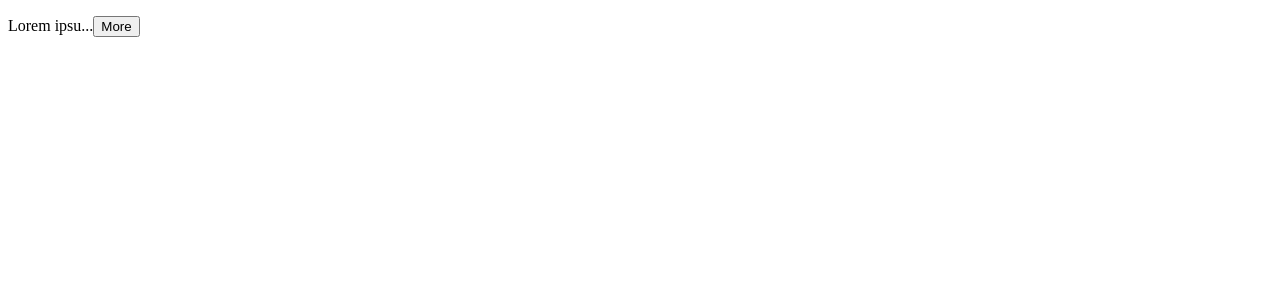
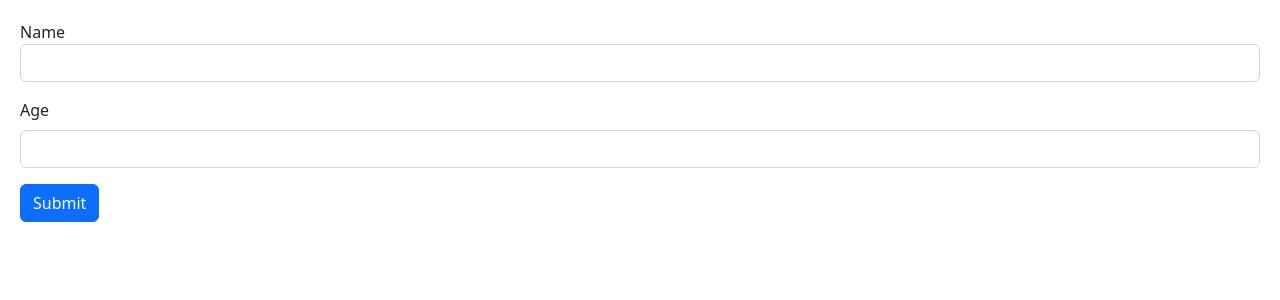
Before and after one commit to contacttokunal/react-basic, a React (Vite) app: page / in a window 1280 px wide. Shown: the top 300 px of the page. Built offline with nearby package versions, Linux system fonts and the light colour scheme.

Commit message:
handling form submission

```diff
--- a/src/App.tsx
+++ b/src/App.tsx
@@ -1,22 +1,9 @@
-import ExpandableText from "./components/ExpandableText";
+import Form from "./components/Form";
 
 const App = () => {
   return (
     <div>
-      <ExpandableText maxChars={10}>
-        Lorem ipsum dolor sit amet consectetur adipisicing elit. Provident
-        suscipit doloribus odio, fugit nemo distinctio ex repellat ea aut
-        molestias necessitatibus voluptatum placeat dolore sit accusantium nobis
-        quae tempora, pariatur fuga explicabo ab? Doloremque, unde ducimus
-        repudiandae sint obcaecati neque hic, sunt laboriosam magnam esse
-        commodi at vel, temporibus iure consequuntur consequatur. Fuga optio
-        officiis natus laborum, molestiae temporibus blanditiis. Molestias,
-        illum voluptate cum, voluptates nulla iure nam eaque quasi quae,
-        laboriosam mollitia modi corporis! Porro cumque delectus perspiciatis
-        distinctio optio aut, ducimus voluptatum. Repudiandae pariatur harum,
-        minus est, architecto ab expedita consequatur aperiam ad quae rerum,
-        culpa quisquam tempore!
-      </ExpandableText>
+      <Form />
     </div>
   );
 };
--- /dev/null
+++ b/src/components/Form.tsx
@@ -0,0 +1,30 @@
+import React, { FormEvent } from "react";
+
+const Form = () => {
+  const handleSubmit = (event: FormEvent) => {
+    event.preventDefault();
+    console.log("submitted");
+  };
+
+  return (
+    <form onSubmit={handleSubmit}>
+      <div className="mb-3">
+        <label htmlFor="name" className="form-lebel">
+          Name
+        </label>
+        <input id="name" type="text" className="form-control" />
+      </div>
+      <div className="mb-3">
+        <label htmlFor="age" className="form-label">
+          Age
+        </label>
+        <input id="age" type="number" className="form-control" />
+      </div>
+      <button className="btn btn-primary" type="submit">
+        Submit
+      </button>
+    </form>
+  );
+};
+
+export default Form;
--- /dev/null
+++ b/src/index.css
@@ -0,0 +1,3 @@
+body{
+    padding: 20px;
+}
--- a/src/main.tsx
+++ b/src/main.tsx
@@ -1,7 +1,8 @@
 import React from "react";
 import ReactDOM from "react-dom/client";
 import App from "./App";
-//import "bootstrap/dist/css/bootstrap.css";
+import "bootstrap/dist/css/bootstrap.css";
+import "./index.css";
 
 ReactDOM.createRoot(document.getElementById("root") as HTMLElement).render(
   <React.StrictMode>
```
